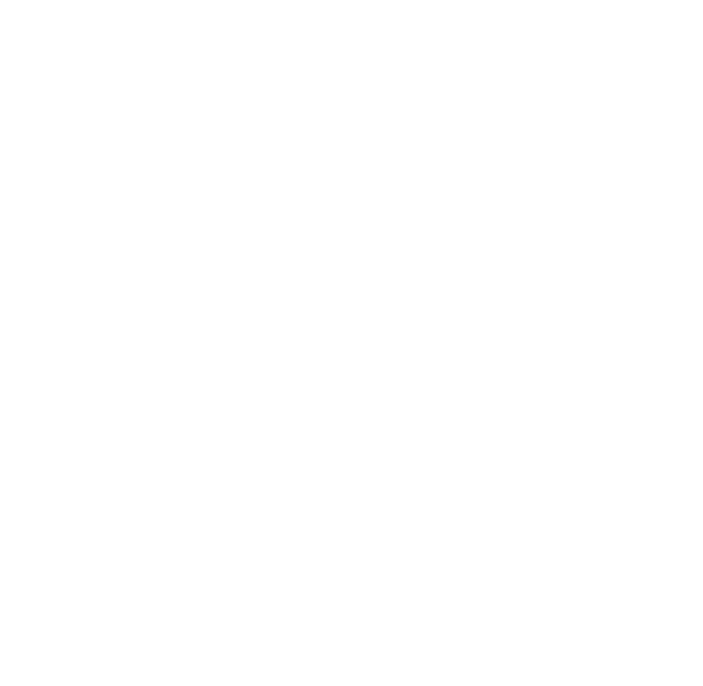
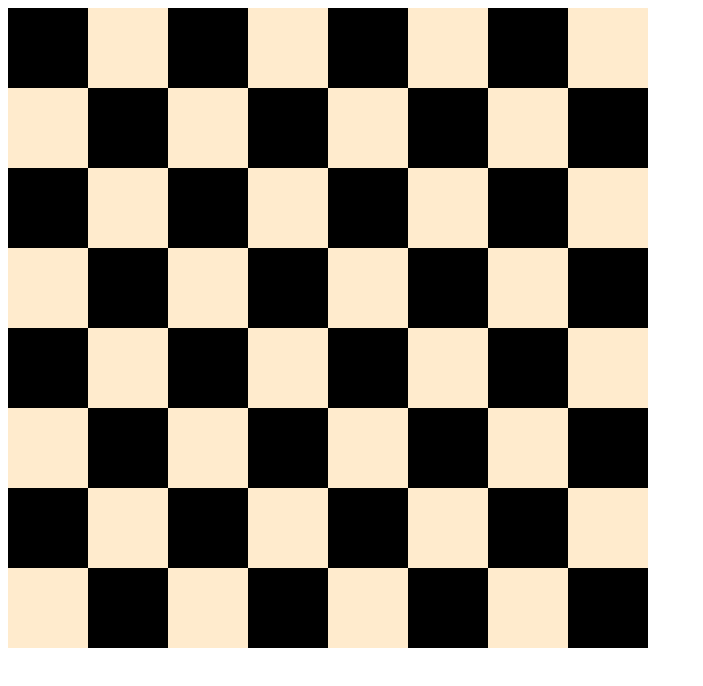
Before and after one commit to Lartg/web-socket-checkers, a website: page index.html in a window 1280 px wide. Shown: the whole page, without its empty margins (0-703 px from the left). Drawn offline with Linux system fonts and the light colour scheme.

Commit message:
rendered board

```diff
--- a/index.html
+++ b/index.html
@@ -4,9 +4,7 @@
     <link rel="stylesheet" href="styles.css">
   </head>
   <body>
-    <style></style>
-
-
-  <script src="scripts/board.js"></script>
+    <div id="board"></div>
+    <script src="scripts/board.js"></script>
   </body>
 </html>
--- a/static/scripts/board.js
+++ b/static/scripts/board.js
@@ -1,10 +1,30 @@
 const Board = [
-  [1,2,3,4,5,6,7,8],
-  [9,10,11,12,13,14,15,16],
-  [17,18,19,20,21,22,23,24],
-  [25,26,27,28,29,30,31,32],
-  [33,34,35,36,37,38,39,40],
-  [41,42,43,44,45,46,47,48],
-  [49,50,51,52,53,54,55,56],
-  [57,58,59,60,61,62,63,64]
+  ['w','b','w','b','w','b','w','b'],
+  ['b','w','b','w','b','w','b','w'],
+  ['w','b','w','b','w','b','w','b'],
+  ['b','w','b','w','b','w','b','w'],
+  ['w','b','w','b','w','b','w','b'],
+  ['b','w','b','w','b','w','b','w'],
+  ['w','b','w','b','w','b','w','b'],
+  ['b','w','b','w','b','w','b','w']
 ]
+
+for(row in Board){
+  for(square in Board[row]){
+    if(Board[row][square] == 'w'){
+      var square = document.createElement('div')
+      square.className = 'white'
+      console.log(square)
+      square.style.gridArea = row
+      document.getElementById('board').insertAdjacentElement("beforeend", square)
+    }
+    else{
+      var square = document.createElement('div')
+      square.className = 'black'
+      square.style.gridArea = row
+      console.log(square)
+
+      document.getElementById('board').insertAdjacentElement("beforeend", square)
+    }
+  }
+}
--- a/static/styles.css
+++ b/static/styles.css
@@ -0,0 +1,26 @@
+#board{
+  height: 640px;
+  width: 640px;
+  display: grid;
+  grid-template-areas:
+  '0'
+  '1'
+  '2'
+  '3'
+  '4'
+  '5'
+  '6'
+  '7'
+  ;
+
+}
+.black{
+  height: 80px;
+  width: 80px;
+  background-color: black;
+}
+.white{
+  height: 80px;
+  width: 80px;
+  background-color: blanchedalmond;
+}
```
